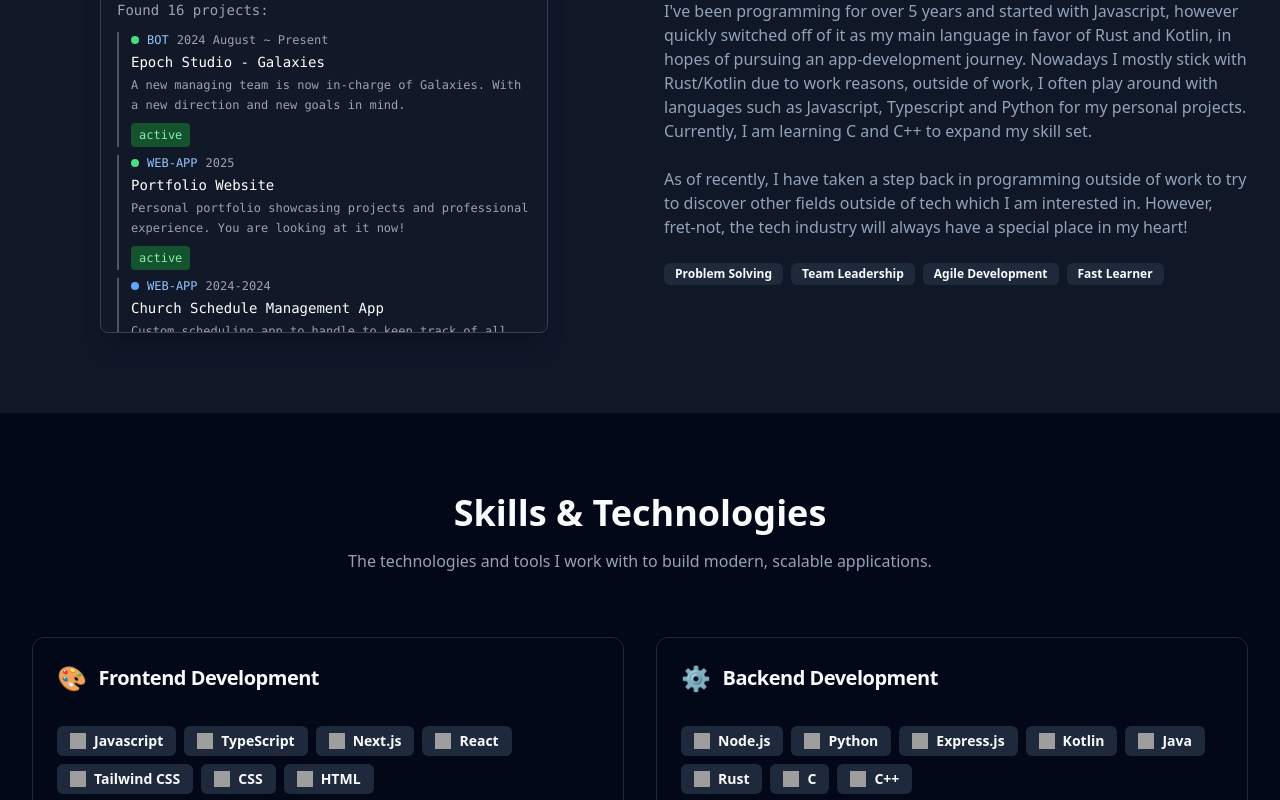
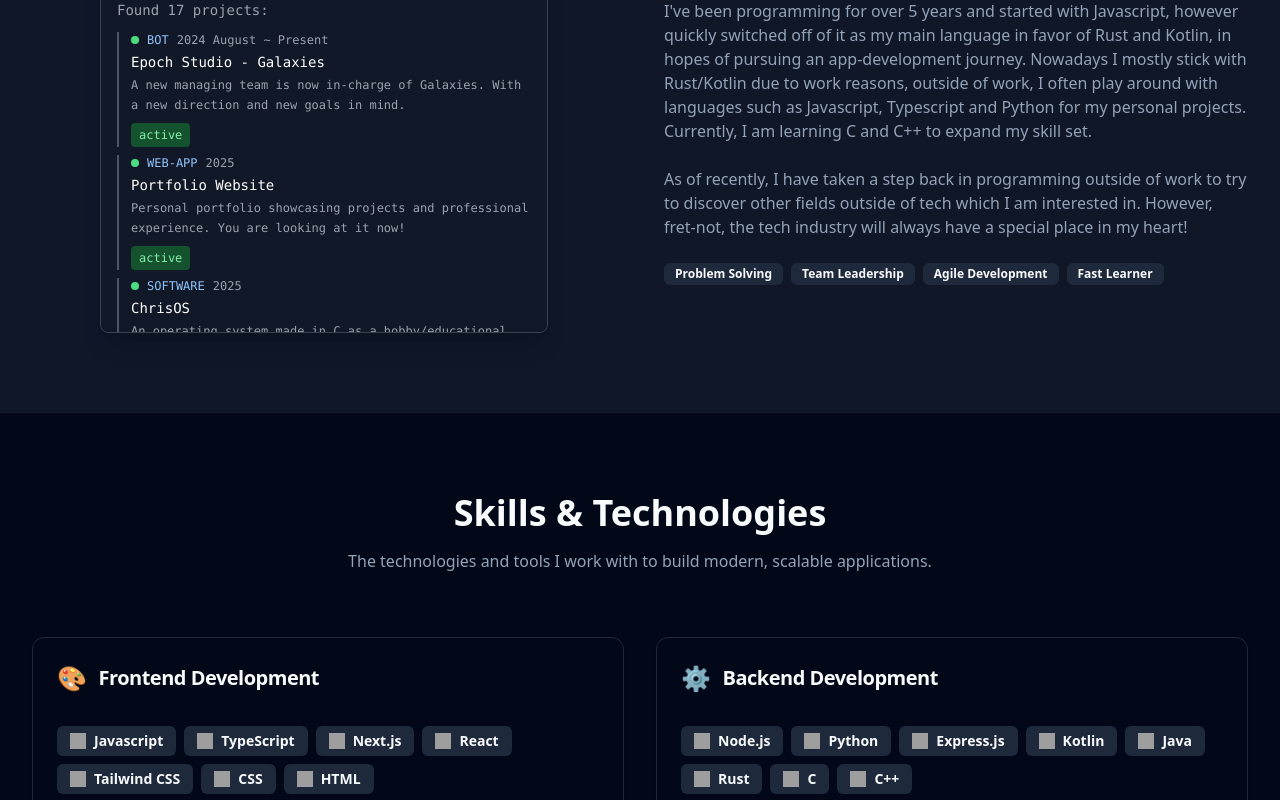
Before and after one commit to ChrisSch-dev/portfolio, a React (Vite) app: page / in a window 1280 px wide. Shown: the part 1145-1945 px from the top of the page. Built offline with nearby package versions, Linux system fonts and the light colour scheme; no server answers; grey boxes are pictures that could not be loaded.

Commit message:
added latest project

```diff
--- a/src/assets/projects.ts
+++ b/src/assets/projects.ts
@@ -20,6 +20,13 @@ export const projects: Project[] = [
         status: "active",
         period: "2025",
         description: "Personal portfolio showcasing projects and professional experience. You are looking at it now!"
+    },
+    {
+        name: "ChrisOS",
+        type: "software",
+        status: "active",
+        period: "2025",
+        description: "An operating system made in C as a hobby/educational experience for me to get into OS Development"
     },
     {
         name: "Church Schedule Management App",
```
